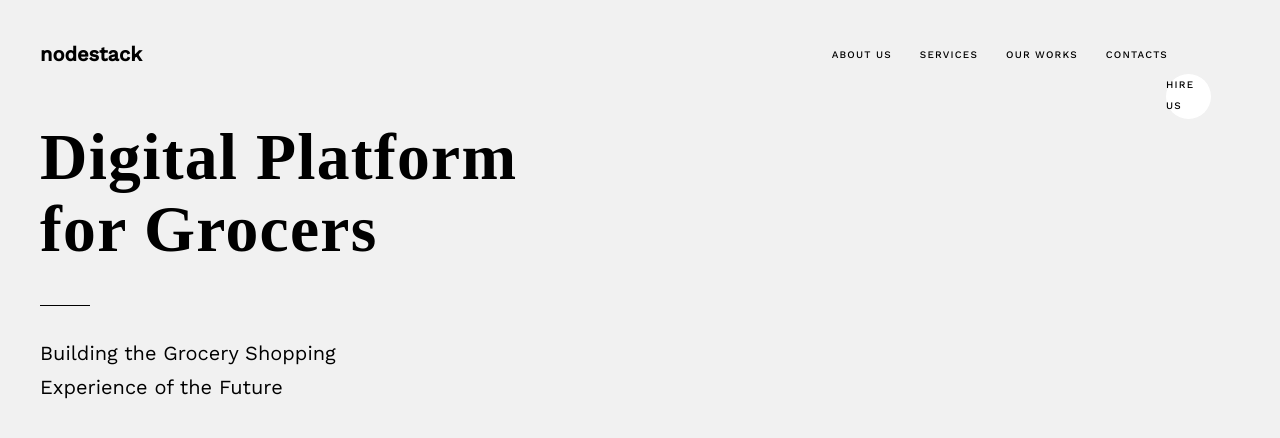
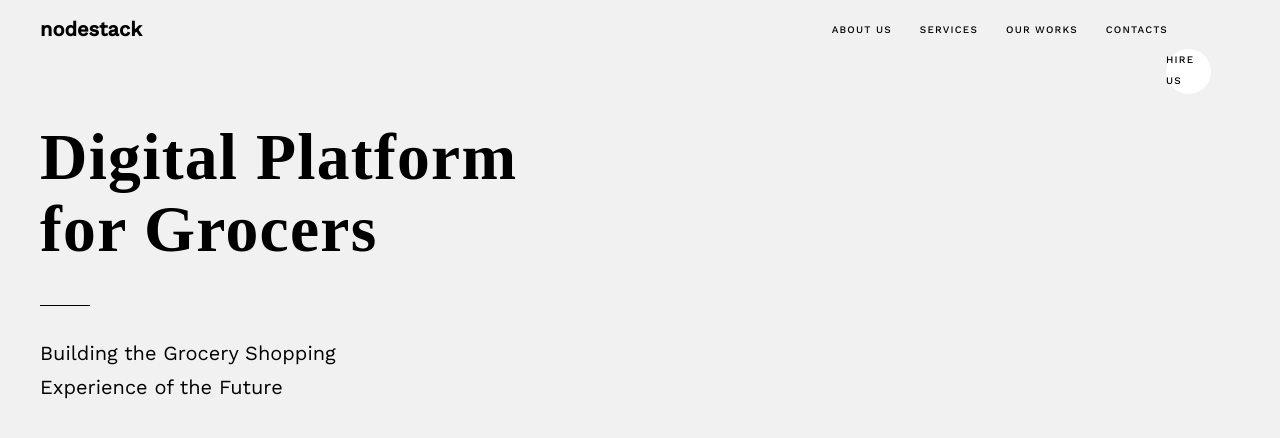
Before and after one commit to nodestack/nodestack.github.io, a Jekyll site: the page built from index.html, in a window 1280 px wide and 900 px high. Shown: the top 438 px of the window. Built offline with Jekyll 4.4.1, drawn with Linux system fonts in a browser that asks for light colours; nearby versions of some CDN libraries; some web fonts are replaced.

Commit message:
Update main.css

```diff
--- a/_includes/css/main.css
+++ b/_includes/css/main.css
@@ -37,7 +37,6 @@
 h4,
 h5,
 h6 {
-    margin-bottom: .5rem;
     font-family: "Abhaya Libre","Times New Roman",Times,serif;
     color: #333840;
     font-weight: 500;
@@ -82,7 +81,7 @@
 h6 {
     font-family: "Work Sans","Roboto",-apple-system,BlinkMacSystemFont,"Segoe UI",Arial,sans-serif;
     color: #333840;
-    font-size: .93rem;
+    font-size: 1.3rem;
     letter-spacing: .03rem;
     font-weight: 400;
     line-height: 1.6;
@@ -218,7 +217,6 @@
 @media(min-width:768px) {
     .navbar-fixed-top {
         position: fixed;
-        padding: 25px 0;
         -webkit-transition: padding .3s;
         -moz-transition: padding .3s;
         transition: padding .3s;
```
